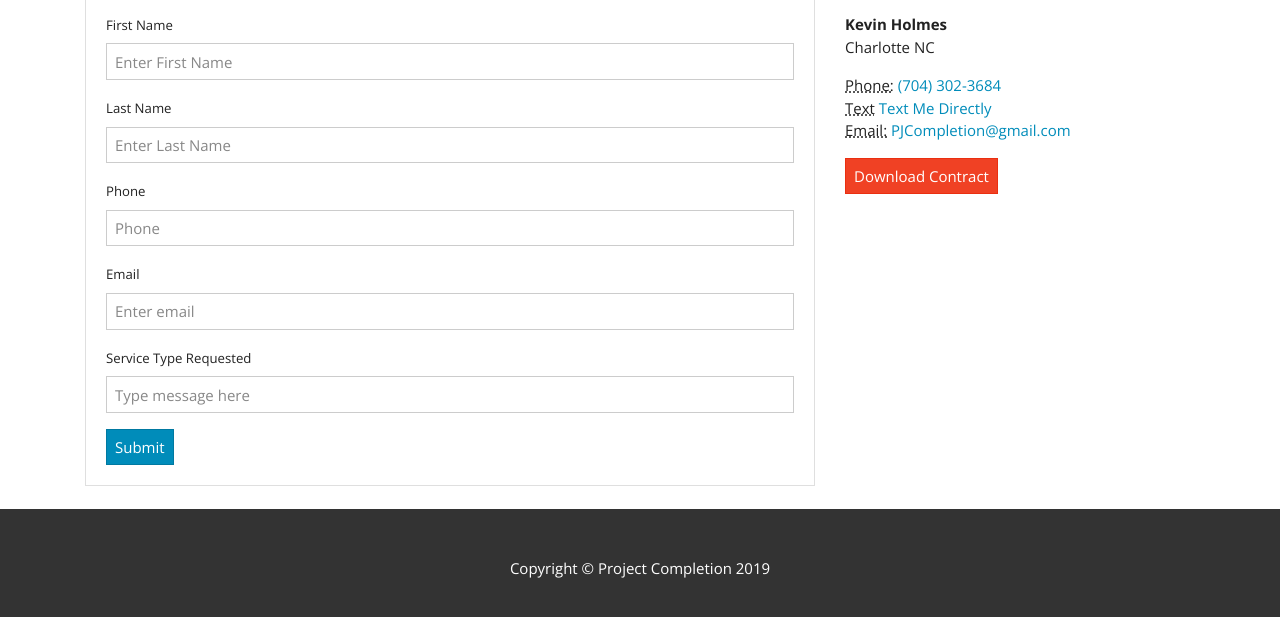
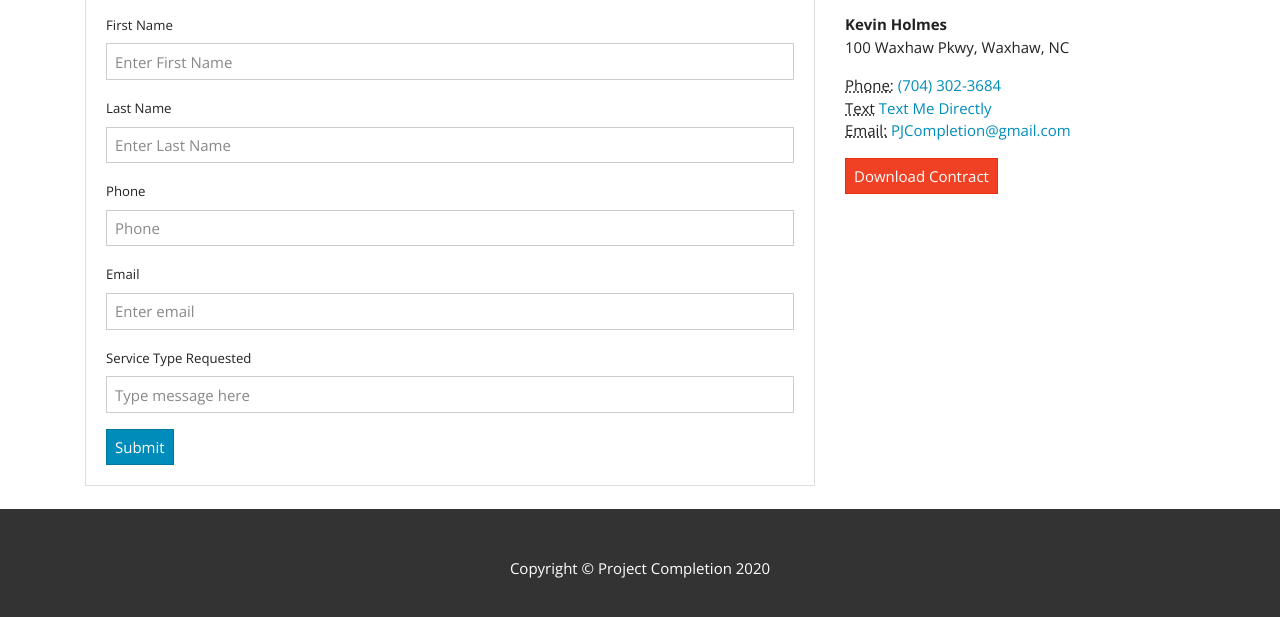
Before and after one commit to bgrego11/projectCompletion, a website: page contact.html in a window 1280 px wide. Shown: the part 485-1102 px from the top of the page. Drawn offline with nearby package versions, Linux system fonts and the light colour scheme; files that its build step writes are made by us from their sources.

Commit message:
updated footer and header

```diff
--- a/contact.html
+++ b/contact.html
@@ -100,7 +100,7 @@
                 <hr>
                 <address>
                           <strong>Kevin Holmes</strong>
-                          <br>Charlotte NC
+                          <br>100 Waxhaw Pkwy, Waxhaw, NC
                           <br>
                         </address>
                 <address>
@@ -122,7 +122,7 @@
     <!-- Footer -->
     <footer class="py-5 bg-dark">
         <div class="container">
-            <p class="m-0 text-center text-white">Copyright &copy; Project Completion 2019</p>
+            <p class="m-0 text-center text-white">Copyright &copy; Project Completion 2020</p>
         </div>
         <!-- /.container -->
     </footer>
```
Also changed, not shown: about.html (+1 -1 lines), index.html (+2 -2 lines), services.html (+1 -1 lines), css/kevin_staff.JPG, 1 other file.
